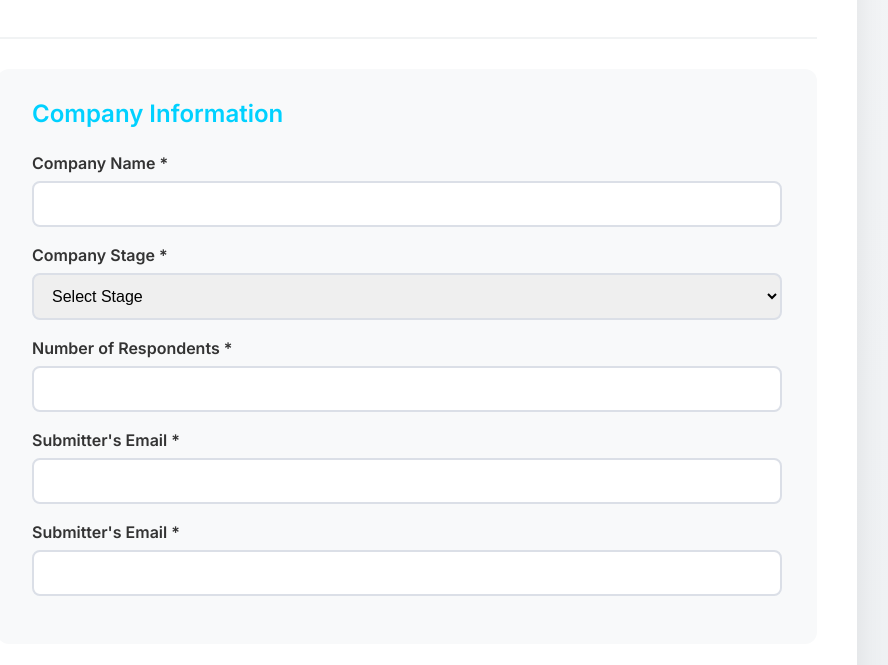
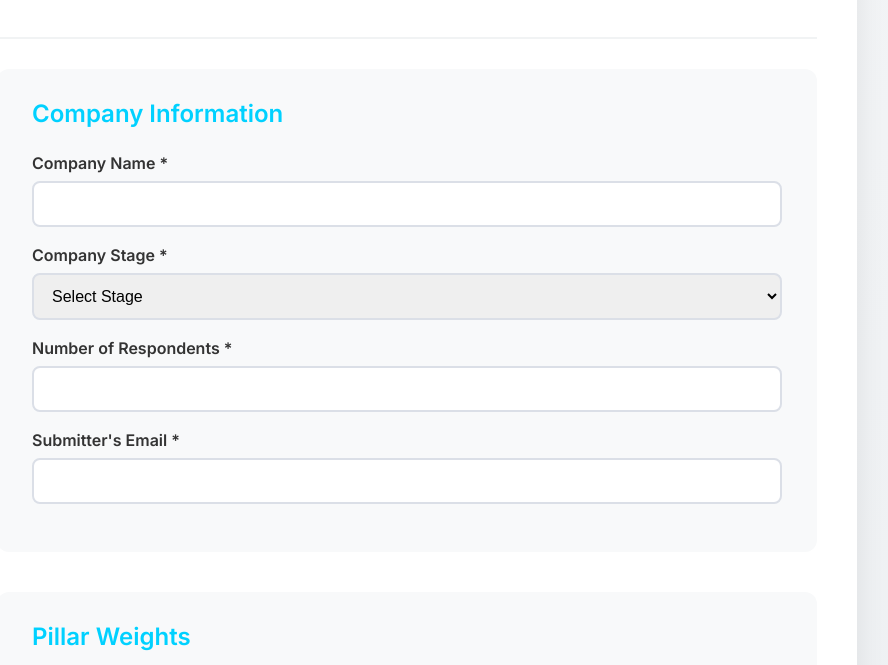
Before and after one commit to 5tr4t/rygur-engine-setup, a plain HTML site: page index.html in a window 1280 px wide. Shown: the part 135-800 px from the top of the page, without its empty margins (233-1121 px from the left). Drawn offline with Linux system fonts and the light colour scheme.

Commit message:
Update index.html

```diff
--- a/index.html
+++ b/index.html
@@ -187,10 +187,6 @@
     <div class="form-group">
       <label for="submitterEmail">Submitter's Email *</label>
       <input type="email" id="submitterEmail" name="submitterEmail" required>
-    </div>
-    <div class="form-group">
-      <label for="submitterEmail">Submitter's Email *</label>
-      <input type="email" id="submitterEmail" name="submitterEmail" required>
       <p id="emailError" style="color: #ea1f30; font-size: 0.9em; margin-top: 5px; display: none;">Please enter a valid email address.</p>
    </div>
   </div>
```
